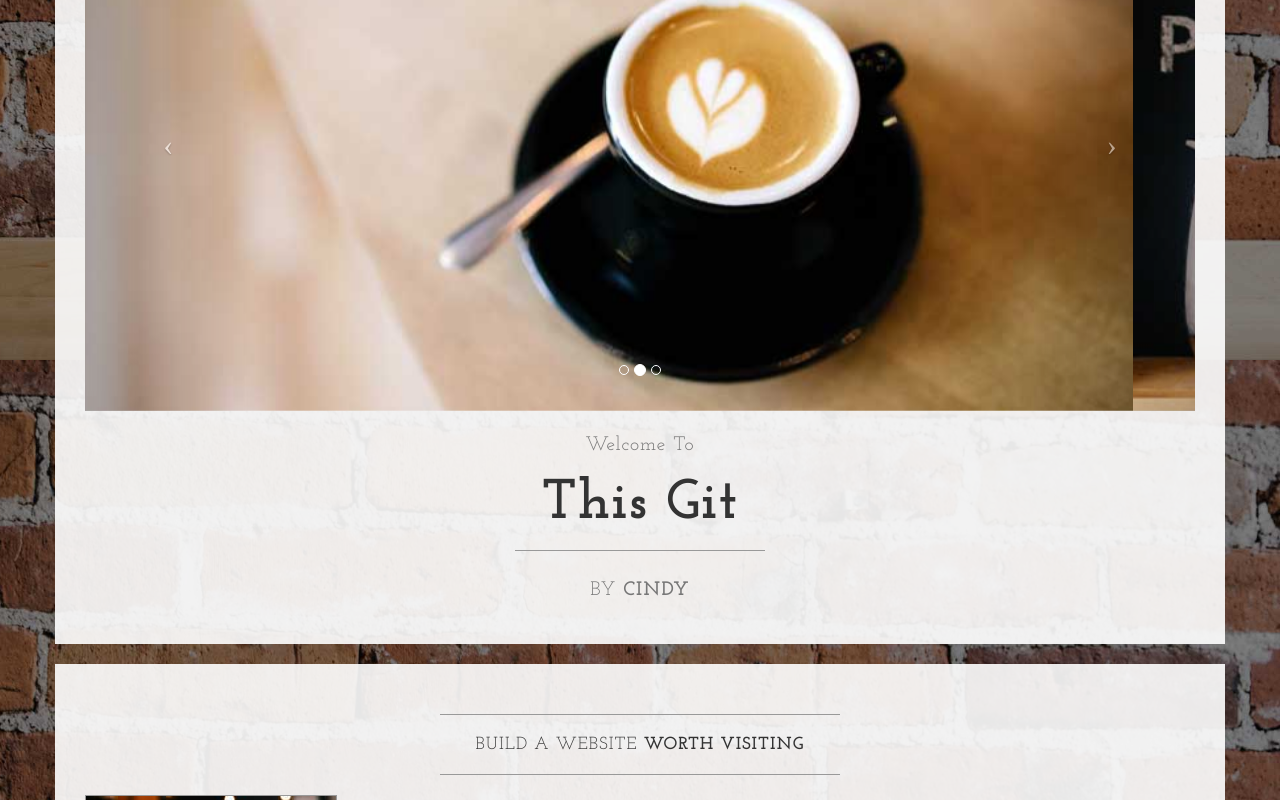
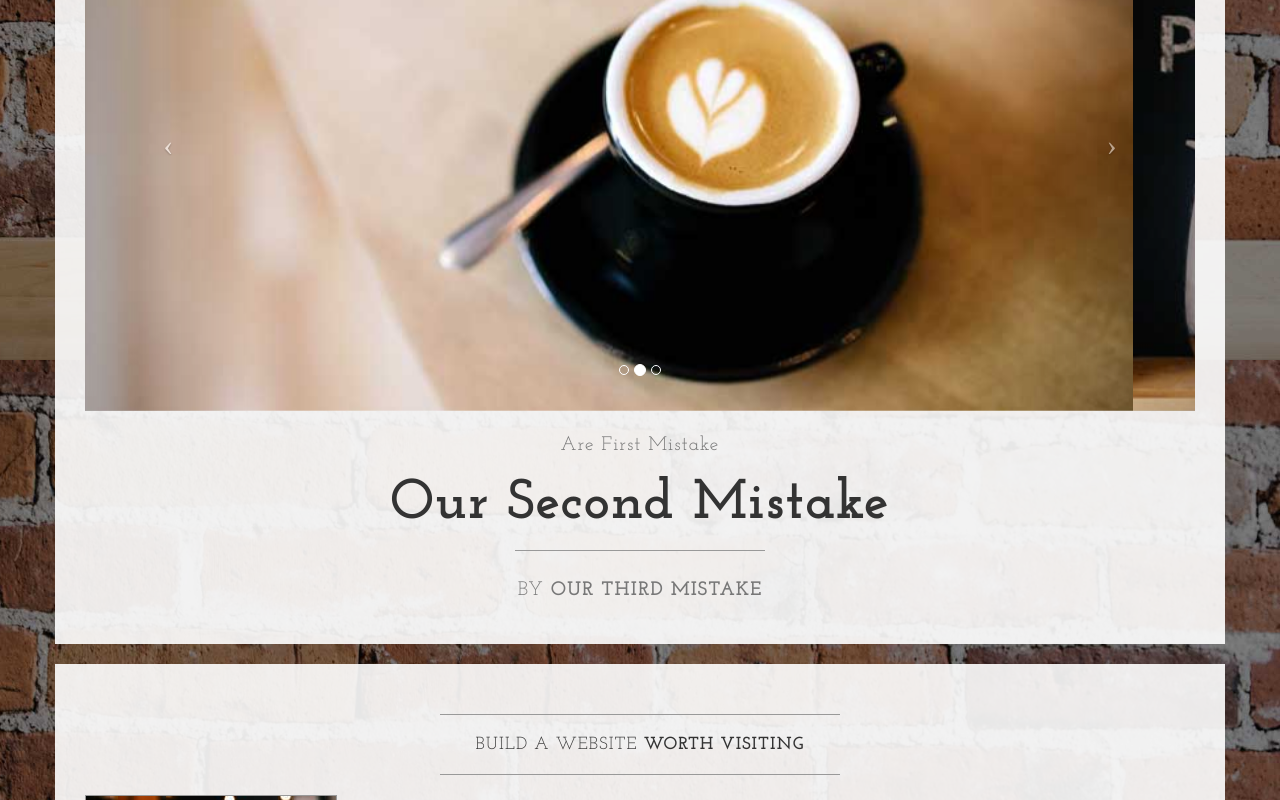
Before and after one commit to CindyJonesHulfachor/Learnable-Git-Course, a plain HTML site: page index.html in a window 1280 px wide. Shown: the part 440-1240 px from the top of the page. Drawn offline with nearby package versions, Linux system fonts and the light colour scheme.

Commit message:
Committing third mistake, leaving other two in place

```diff
--- a/index.html
+++ b/index.html
@@ -106,13 +106,13 @@
                         </a>
                     </div>
                     <h2 class="brand-before">
-                        <small>Welcome to</small>
+                        <small>Are first mistake</small>
                     </h2>
-                    <h1 class="brand-name">This Git</h1>
+                    <h1 class="brand-name">Our second mistake</h1>
                     <hr class="tagline-divider">
                     <h2>
                         <small>By
-                            <strong>Cindy</strong>
+                            <strong>Our third mistake</strong>
                         </small>
                     </h2>
                 </div>
```
